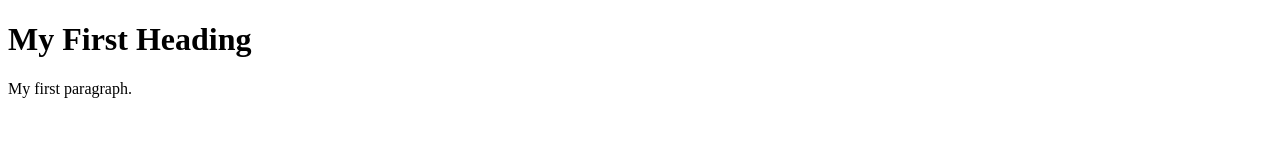
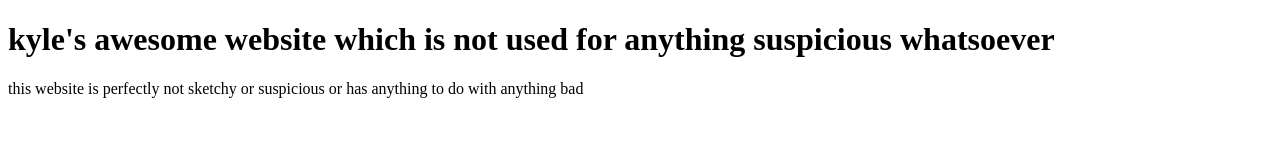
Before and after one commit to CoolKyle200/Kyle-is-so-cool, a plain HTML site: page index.html in a window 1280 px wide. Drawn offline with Linux system fonts and the light colour scheme.

Commit message:
Update index.html

```diff
--- a/index.html
+++ b/index.html
@@ -5,8 +5,8 @@
 </head>
 <body>
 
-<h1>My First Heading</h1>
-<p>My first paragraph.</p>
+<h1>kyle's awesome website which is not used for anything suspicious whatsoever</h1>
+<p>this website is perfectly not sketchy or suspicious or has anything to do with anything bad</p>
 
 </body>
 </html>
```
